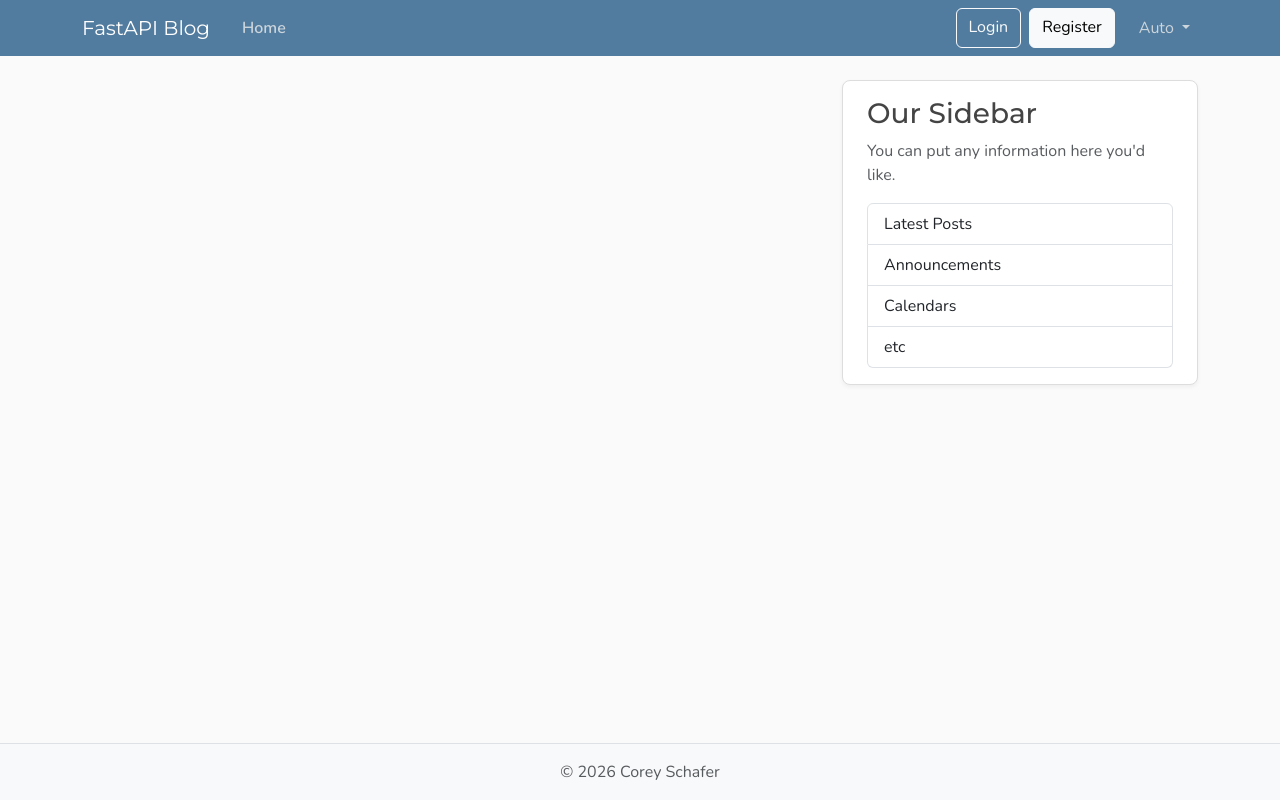
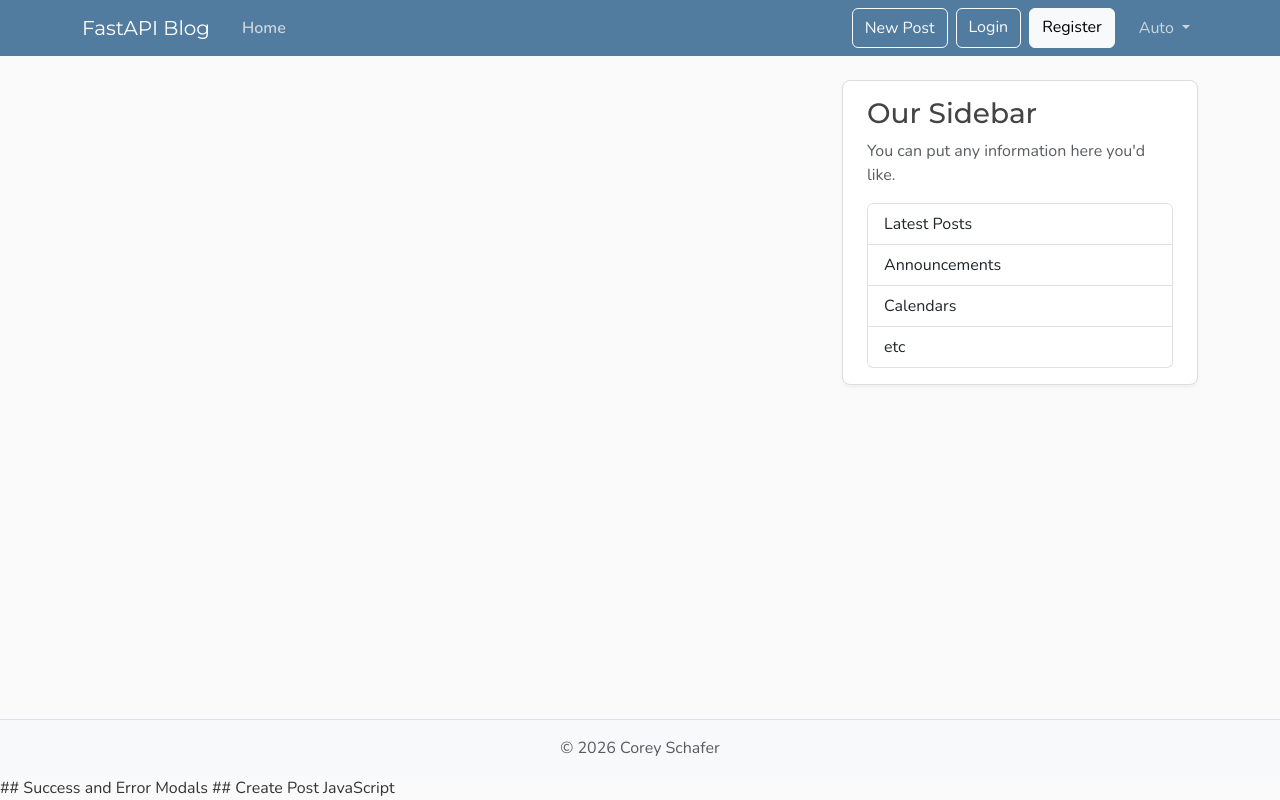
Before and after one commit to architav7/FastAPI-blog, a FastAPI app: page /posts in a window 1280 px wide. Run offline with FastAPI, Linux system fonts and the light colour scheme; data that the repository does not hold is empty.

Commit message:
Added post creation modal

```diff
--- /dev/null
+++ b/static/js/utils.js
@@ -0,0 +1,24 @@
+// Error message extraction from API responses
+export function getErrorMessage(error) {
+  if (typeof error.detail === "string") {
+    return error.detail;
+  } else if (Array.isArray(error.detail)) {
+    return error.detail.map((err) => err.msg).join(". ");
+  }
+  return "An error occurred. Please try again.";
+}
+
+// Show a Bootstrap modal by ID
+export function showModal(modalId) {
+  const modal = bootstrap.Modal.getOrCreateInstance(
+    document.getElementById(modalId),
+  );
+  modal.show();
+  return modal;
+}
+
+// Hide a Bootstrap modal by ID
+export function hideModal(modalId) {
+  const modal = bootstrap.Modal.getInstance(document.getElementById(modalId));
+  if (modal) modal.hide();
+}
--- a/templates/layout.html
+++ b/templates/layout.html
@@ -75,6 +75,10 @@
           </div>
           <!-- Navbar Right Side -->
           <div class="navbar-nav">
+            <!-- NOTE: Once auth is set up, this button will only be visible when logged in -->
+            <button class="btn btn-outline-light mb-2 mb-md-0 me-md-2" type="button" data-bs-toggle="modal"
+              data-bs-target="#createPostModal">New Post</button>
+            <!-- NOTE: Once auth is set up, this button will only be visible when logged in -->
             <a class="btn btn-outline-light mb-2 mb-md-0 me-md-2" href="#">Login</a>
             <a class="btn btn-light mb-2 mb-md-0 me-md-3" href="#">Register</a>
             <div class="nav-item dropdown">
@@ -129,6 +133,78 @@
     </div>
   </footer>
 
+
+  <!-- Create Post Modal -->
+  <div class="modal fade" id="createPostModal" tabindex="-1" aria-labelledby="createPostModalLabel" aria-hidden="true">
+    <div class="modal-dialog">
+      <div class="modal-content">
+        <div class="modal-header">
+          <h5 class="modal-title" id="createPostModalLabel">New Post</h5>
+          <button type="button" class="btn-close" data-bs-dismiss="modal" aria-label="Close"></button>
+        </div>
+        <form id="createPostForm">
+          <div class="modal-body">
+            <div class="mb-3">
+              <label for="title" class="form-label">Title</label>
+              <input type="text" class="form-control" id="title" name="title" required>
+            </div>
+            <div class="mb-3">
+              <label for="content" class="form-label">Content</label>
+              <textarea class="form-control" id="content" name="content" rows="5" required></textarea>
+            </div>
+          </div>
+          <div class="modal-footer">
+            <button type="button" class="btn btn-outline-secondary" data-bs-dismiss="modal">Cancel</button>
+            <button type="submit" class="btn btn-primary">Post</button>
+          </div>
+        </form>
+      </div>
+    </div>
+  </div>
+
+
+
+  ## Success and Error Modals
+  <!-- Success Modal -->
+  <div class="modal fade" id="successModal" tabindex="-1" aria-labelledby="successModalLabel" aria-hidden="true">
+    <div class="modal-dialog">
+      <div class="modal-content">
+        <div class="modal-header bg-success text-white">
+          <h5 class="modal-title" id="successModalLabel">Success</h5>
+          <button type="button" class="btn-close btn-close-white" data-bs-dismiss="modal" aria-label="Close"></button>
+        </div>
+        <div class="modal-body">
+          <p id="successMessage" class="fs-5"></p>
+        </div>
+        <div class="modal-footer">
+          <button type="button" class="btn btn-secondary" data-bs-dismiss="modal">Close</button>
+        </div>
+      </div>
+    </div>
+  </div>
+
+  <!-- Error Modal -->
+  <div class="modal fade" id="errorModal" tabindex="-1" aria-labelledby="errorModalLabel" aria-hidden="true">
+    <div class="modal-dialog">
+      <div class="modal-content">
+        <div class="modal-header bg-danger text-white">
+          <h5 class="modal-title" id="errorModalLabel">Error</h5>
+          <button type="button" class="btn-close btn-close-white" data-bs-dismiss="modal" aria-label="Close"></button>
+        </div>
+        <div class="modal-body">
+          <p id="errorMessage" class="fs-5"></p>
+        </div>
+        <div class="modal-footer">
+          <button type="button" class="btn btn-secondary" data-bs-dismiss="modal">Close</button>
+        </div>
+      </div>
+    </div>
+  </div>
+
+
+
+
+
   <!-- Set the current year in the footer -->
   <script>document.getElementById('year').textContent = new Date().getFullYear();</script>
 
@@ -162,6 +238,82 @@
     // Initialize
     setTheme(localStorage.getItem('theme') || 'auto');
   </script>
+
+  ## Create Post JavaScript
+  <!-- Create Post Form Handler -->
+  <script type="module">
+    import {
+      getErrorMessage,
+      hideModal,
+      showModal,
+    } from "/static/js/utils.js";
+
+    const createForm = document.getElementById("createPostForm");
+
+    createForm.addEventListener("submit", async (event) => {
+      // Stop default form submission - we'll handle it with JavaScript
+      event.preventDefault();
+
+      // Gather form values into a plain object {title: "...", content: "..."}
+      const formData = new FormData(createForm);
+      const postData = Object.fromEntries(formData.entries());
+
+      // TEMPORARY - hardcoded until authorization (Tutorial 11)
+      postData.user_id = 2;
+
+      try {
+        // POST to our API as JSON
+        const response = await fetch("/api/posts", {
+          method: "POST",
+          headers: {
+            "Content-Type": "application/json",
+          },
+          body: JSON.stringify(postData),
+        });
+
+        if (response.ok) {
+          const data = await response.json();
+          document.getElementById("successMessage").textContent =
+            `Post "${data.title}" created successfully!`;
+
+          hideModal("createPostModal");
+          showModal("successModal");
+
+          // Clear form
+          createForm.reset();
+
+          // Reload page after modal is hidden to show new post
+          document
+            .getElementById("successModal")
+            .addEventListener(
+              "hidden.bs.modal",
+              () => {
+                window.location.reload();
+              },
+              { once: true },
+            );
+        } else {
+          const error = await response.json();
+          document.getElementById("errorMessage").textContent =
+            getErrorMessage(error);
+
+          hideModal("createPostModal");
+          showModal("errorModal");
+        }
+      } catch (error) {
+        document.getElementById("errorMessage").textContent =
+          "Network error. Please check your connection and try again.";
+        showModal("errorModal");
+      }
+    });
+  </script>
+
+  {% block scripts %}
+  {% endblock scripts %}
+
+
+
+
 </body>
 
 </html>
```
